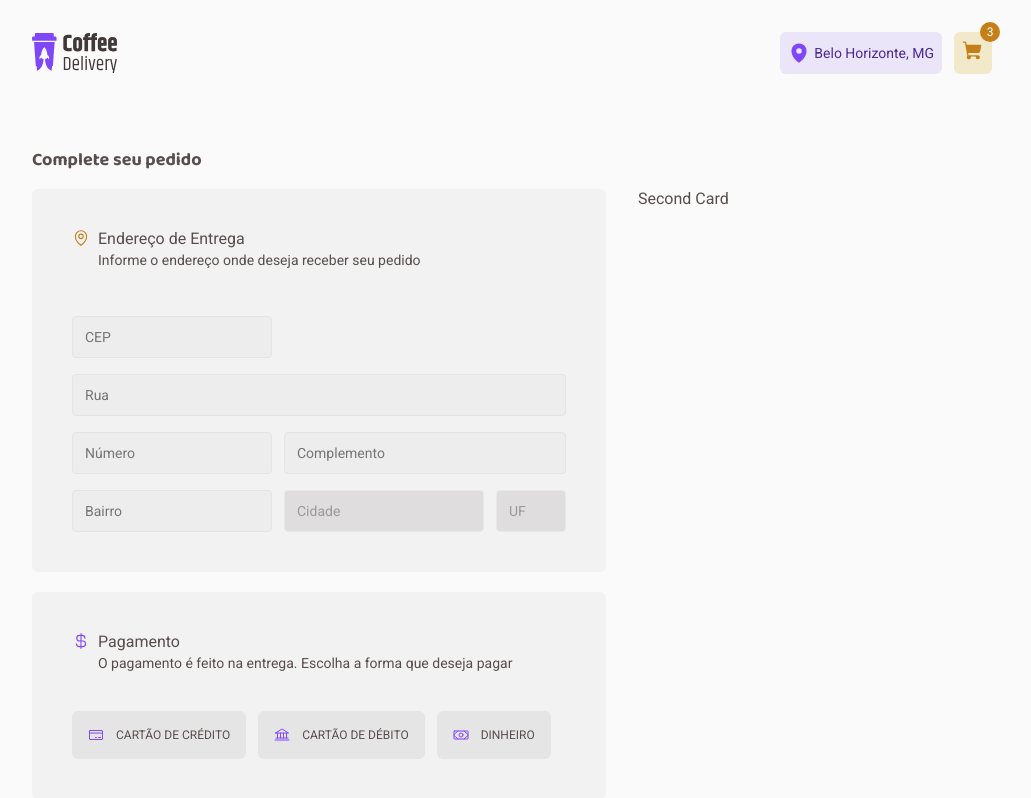
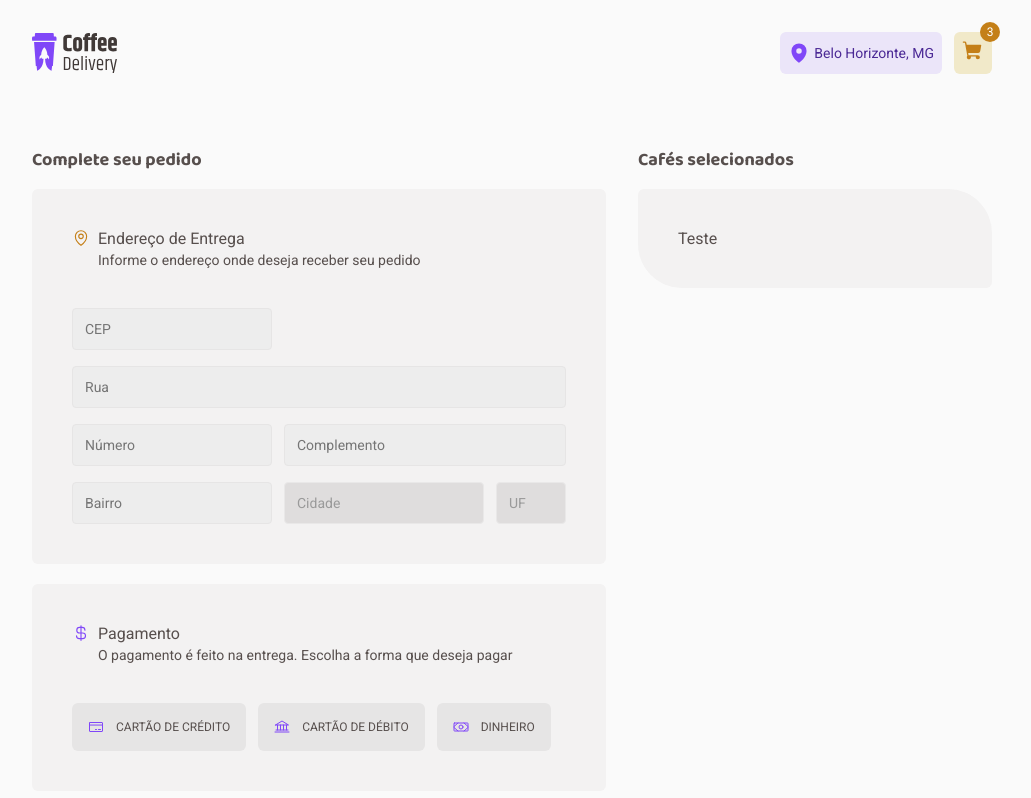
Before and after one commit to pedrorubinger/reactjs-coffee-delivery, a React (Vite) app: page /checkout in a window 1280 px wide. Shown: the top 798 px of the page, without its empty margins (128-1159 px from the left). Built offline with nearby package versions, Linux system fonts and the light colour scheme.

Commit message:
refactor: change section structure to include section title and new content

```diff
--- a/src/pages/Checkout/components/FinishOrder/Address/index.tsx
+++ b/src/pages/Checkout/components/FinishOrder/Address/index.tsx
@@ -1,8 +1,10 @@
 import { MapPin } from "phosphor-react"
 
 import { Input } from "../../../../../components/Input"
+import { SectionTitle } from "../../SectionTitle"
 import { FinishOrderCard } from "../Card"
 import {
+  FinishOrderAddressContainer,
   FinishOrderAddressForm,
   FinishOrderAddressHeader,
   FinishOrderAddressHeaderContent,
@@ -13,6 +15,9 @@ interface FinishOrderAddressProps {}
 
 export const FinishOrderAddress: React.FC<FinishOrderAddressProps> = () => {
   return (
+    <FinishOrderAddressContainer>
+      <SectionTitle title="Complete seu pedido" />
+
       <FinishOrderCard>
         <FinishOrderAddressHeader>
           <MapPin size={18} weight="regular" />
@@ -58,5 +63,6 @@ export const FinishOrderAddress: React.FC<FinishOrderAddressProps> = () => {
           </FinishOrderAddressInputRow>
         </FinishOrderAddressForm>
       </FinishOrderCard>
+    </FinishOrderAddressContainer>
   )
 }
--- a/src/pages/Checkout/components/FinishOrder/Address/styles.ts
+++ b/src/pages/Checkout/components/FinishOrder/Address/styles.ts
@@ -1,4 +1,9 @@
 import styled from "styled-components"
+
+export const FinishOrderAddressContainer = styled.div`
+  display: flex;
+  flex-direction: column;
+`
 
 export const FinishOrderAddressHeader = styled.header`
   display: flex;
@@ -9,7 +14,7 @@ export const FinishOrderAddressHeader = styled.header`
     color: ${({ theme }) => theme["yellow-dark"]};
   }
 
-  margin-bottom: 1rem;
+  margin-bottom: 0.5rem;
 `
 
 export const FinishOrderAddressHeaderContent = styled.div`
--- a/src/pages/Checkout/components/FinishOrder/index.tsx
+++ /dev/null
@@ -1,12 +0,0 @@
-import { SectionTitle } from "../SectionTitle"
-import { FinishOrderContainer } from "./styles"
-
-interface FinishOrderProps {}
-
-export const FinishOrder: React.FC<FinishOrderProps> = () => {
-  return (
-    <FinishOrderContainer>
-      <SectionTitle title="Complete seu pedido" />
-    </FinishOrderContainer>
-  )
-}
--- a/src/pages/Checkout/components/FinishOrder/styles.ts
+++ /dev/null
@@ -1,3 +0,0 @@
-import styled from "styled-components"
-
-export const FinishOrderContainer = styled.div``
--- /dev/null
+++ b/src/pages/Checkout/components/ReviewOrder/index.tsx
@@ -0,0 +1,14 @@
+import { SectionTitle } from "../SectionTitle"
+import { ReviewOrderCard, ReviewOrderContainer } from "./styles"
+
+interface ReviewOrderProps {}
+
+export const ReviewOrder: React.FC<ReviewOrderProps> = () => {
+  return (
+    <ReviewOrderContainer>
+      <SectionTitle title="Cafés selecionados" />
+
+      <ReviewOrderCard>Teste</ReviewOrderCard>
+    </ReviewOrderContainer>
+  )
+}
--- /dev/null
+++ b/src/pages/Checkout/components/ReviewOrder/styles.ts
@@ -0,0 +1,18 @@
+import styled from "styled-components"
+
+export const ReviewOrderContainer = styled.div`
+  display: flex;
+  flex-direction: column;
+`
+
+export const ReviewOrderCard = styled.div`
+  display: flex;
+  flex-direction: column;
+  align-items: flex-start;
+  gap: 1.5rem;
+
+  padding: 2.5rem;
+
+  background: ${({ theme }) => theme["base-card"]};
+  border-radius: 6px 44px;
+`
--- a/src/pages/Checkout/components/SectionTitle/styles.ts
+++ b/src/pages/Checkout/components/SectionTitle/styles.ts
@@ -10,5 +10,6 @@ export const StyledSectionTyle = styled.h3`
   align-items: center;
   gap: 0.9375rem;
 
+  margin-bottom: 0.9375rem;
   color: ${({ theme }) => theme["base-subtitle"]};
 `
--- a/src/pages/Checkout/index.tsx
+++ b/src/pages/Checkout/index.tsx
@@ -1,7 +1,7 @@
 import { Header } from "../../components/Header"
-import { FinishOrder } from "./components/FinishOrder"
 import { FinishOrderAddress } from "./components/FinishOrder/Address"
 import { FinishOrderPayment } from "./components/FinishOrder/Payment"
+import { ReviewOrder } from "./components/ReviewOrder"
 import {
   CheckoutCardsSection,
   CheckoutContainer,
@@ -16,12 +16,10 @@ export const Checkout: React.FC<CheckoutProps> = () => {
       <Header />
 
       <CheckoutContent>
-        <FinishOrder />
-
         <CheckoutCardsSection>
           <FinishOrderAddress />
 
-          <div>Second Card</div>
+          <ReviewOrder />
 
           <FinishOrderPayment />
         </CheckoutCardsSection>
```
Lines whose indentation alone changed are shown as unchanged.
